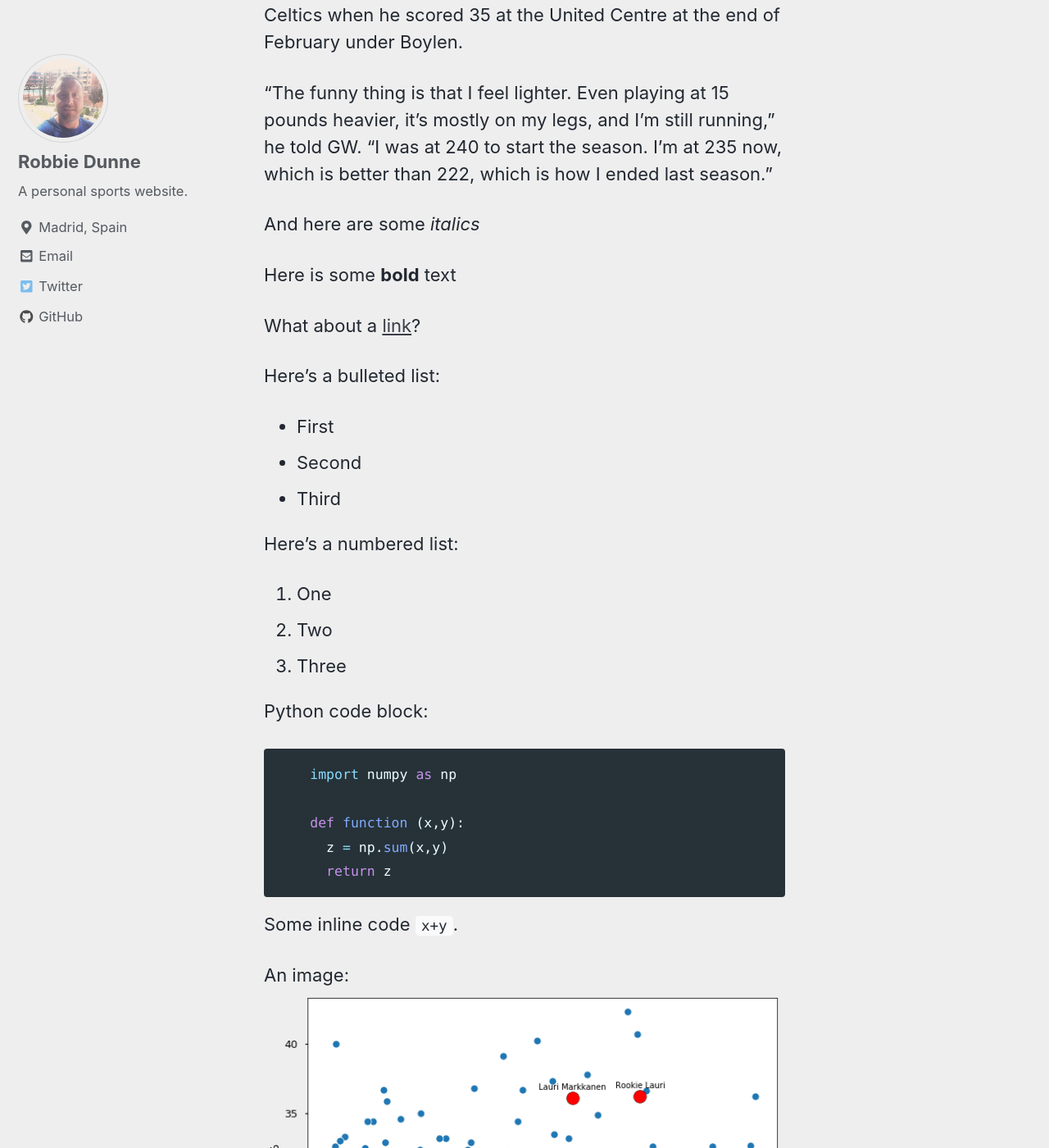
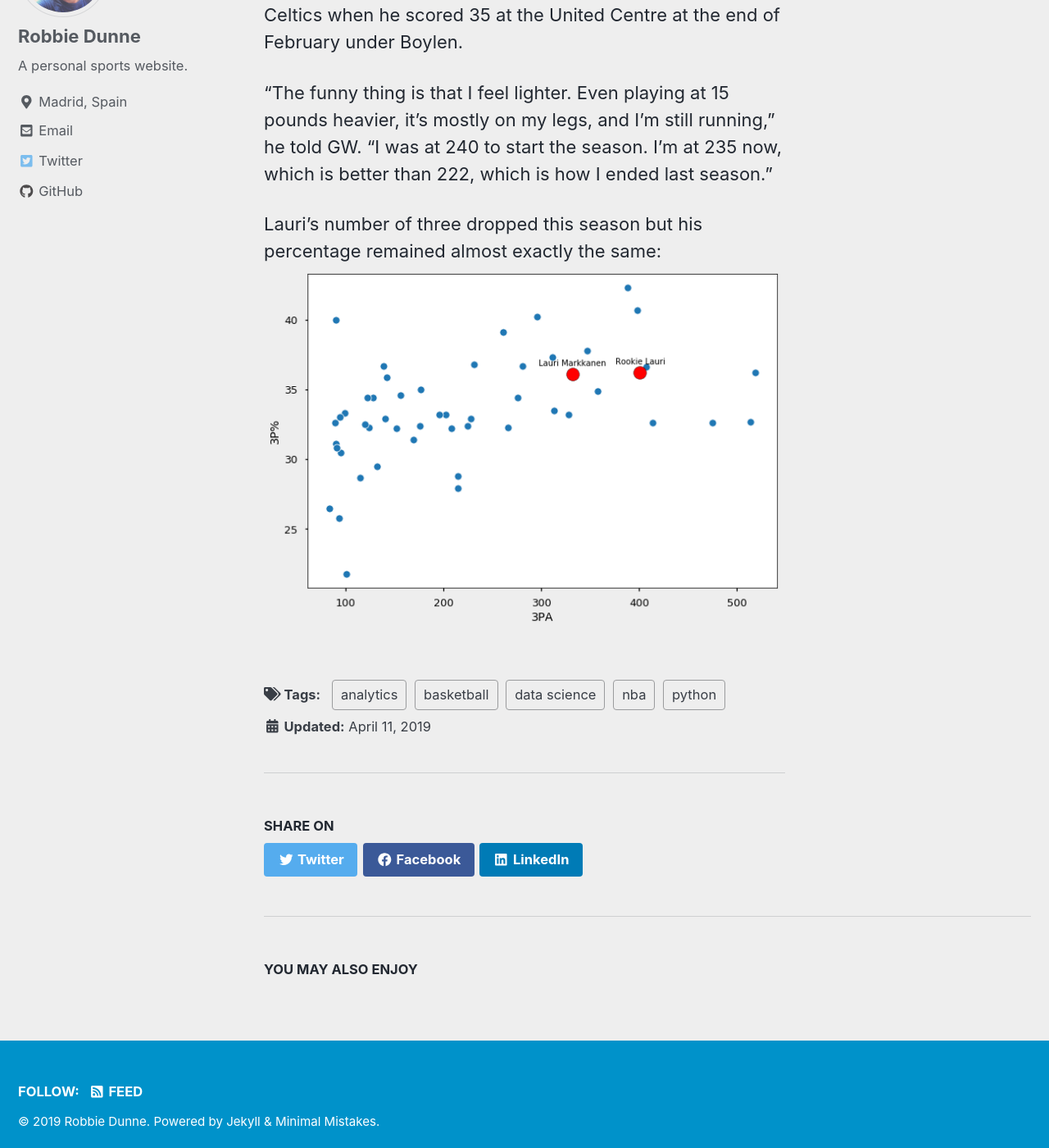
Before and after one commit to robbiejdunne/robbiejdunne.github.io, a Jekyll site: the page built from _posts/2019-04-11-lauri-markkanen.md, in a window 1280 px wide and 1400 px high, scrolled down 853 px. Shown: the whole window at 82% size. Built offline with Jekyll 4.4.1, drawn with Linux system fonts in a browser that asks for light colours; cached includes are drawn as plain includes; nearby versions of some CDN libraries.

Commit message:
first change

````diff
--- a/_posts/2019-04-11-lauri-markkanen.md
+++ b/_posts/2019-04-11-lauri-markkanen.md
@@ -16,33 +16,5 @@ Markkanen’s highest scoring game came against the Boston Celtics when he score
 
 "The funny thing is that I feel lighter. Even playing at 15 pounds heavier, it’s mostly on my legs, and I’m still running,” he told GW. "I was at 240 to start the season. I’m at 235 now, which is better than 222, which is how I ended last season.”
 
-
-And here are some *italics*
-
-Here is some **bold** text
-
-What about a [link](https://www.nba.com/bulls/look-back-bulls-2018-19-season)?
-
-Here's a bulleted list:
-* First
-+ Second
-- Third
-
-Here's a numbered list:
-1. One
-2. Two
-3. Three
-
-Python code block:
-```python
-    import numpy as np
-
-    def function (x,y):
-      z = np.sum(x,y)
-      return z
-```
-
-Some inline code `x+y`.
-
-An image:
+Lauri's number of three dropped this season but his percentage remained almost exactly the same:
 <img src="{{ site.url }}{{ site.baseurl }}/images/lauri/lauri.png" alt="Lauri Markkanen">
````
